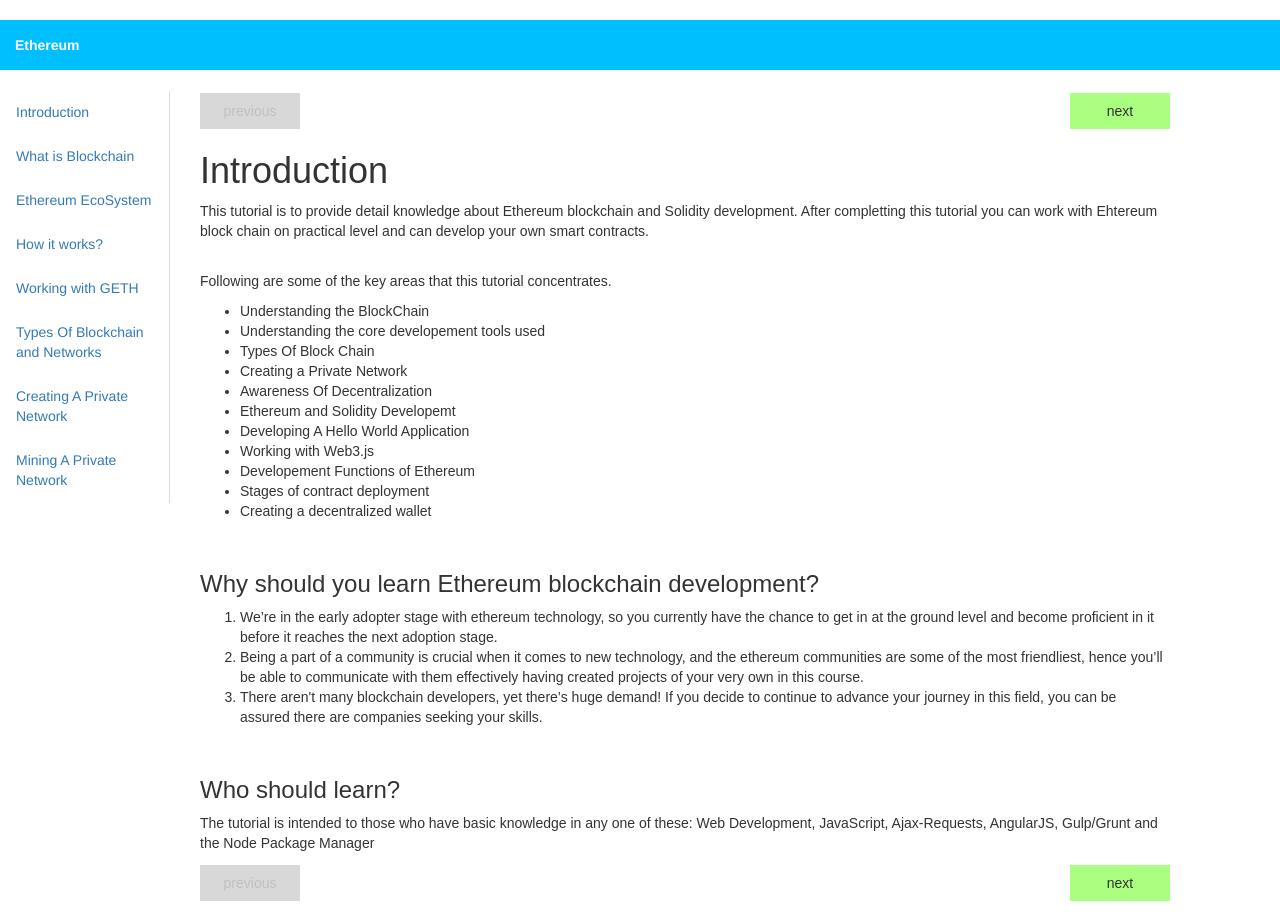
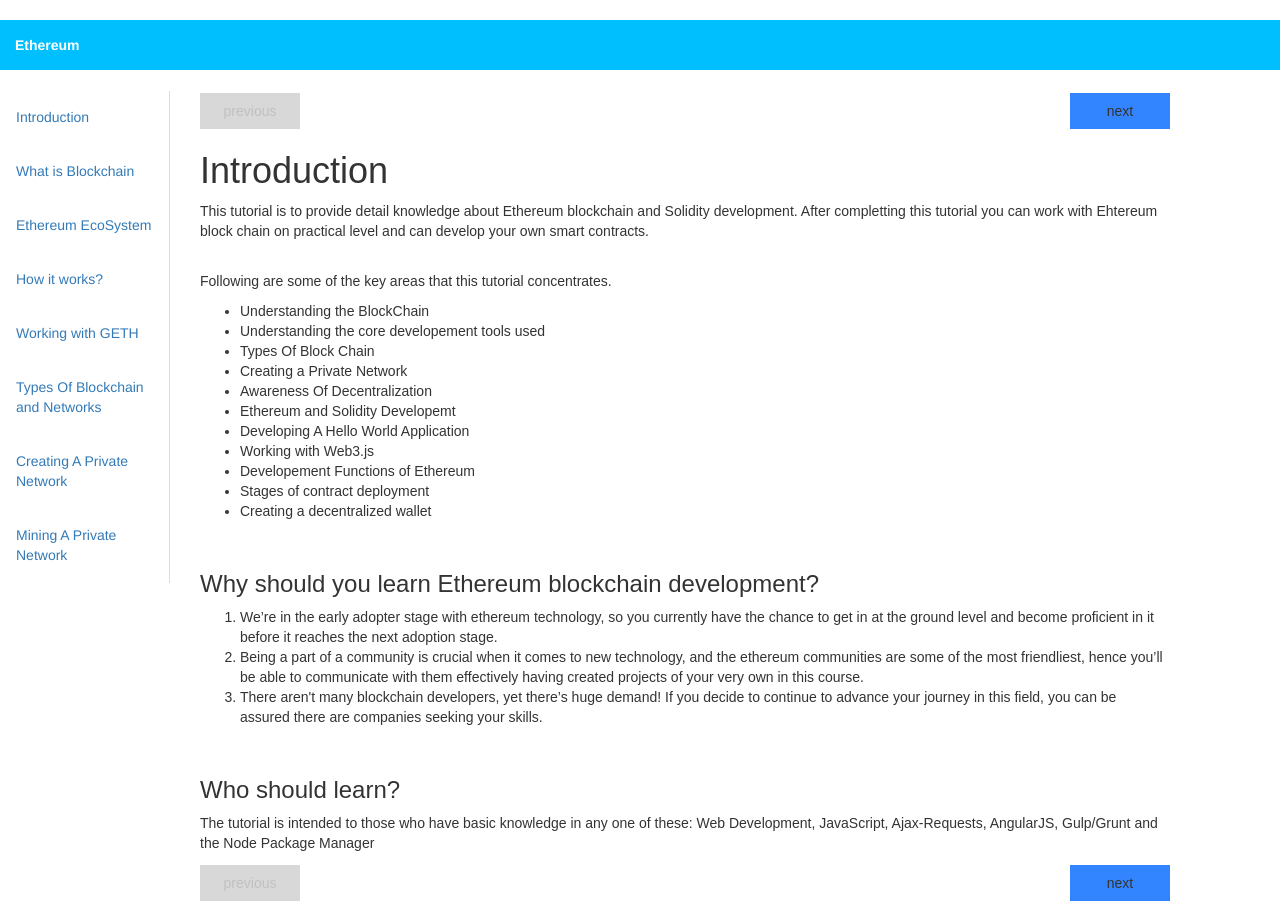
Before and after one commit to nagakedari/tutorial, an Angular app: page /intro in a window 1280 px wide. Built offline with nearby package versions, Linux system fonts and the light colour scheme.

Commit message:
Tab highlighting changes

```diff
--- a/src/app/chapters/chapters.component.html
+++ b/src/app/chapters/chapters.component.html
@@ -1,7 +1,9 @@
 <div class="tabbable tabs-left">
-  <ul class="nav nav-tabs">
+  <ul class="nav nav-tabs navbar-nav">
     <li *ngFor="let tab of ethereumTopicTabs; let i= index">
-      <a routerLink="{{tab.path}}" data-toggle="tab" (click)="selectedTab" [class.active]="i==selectedTabIndex">{{tab.name}}</a>
+      <a routerLinkActive routerLink="{{tab.path}}" data-toggle="tab" (click)="selectedTab(i)"
+      [style.backgroundColor]="i==selectedTabIndex?'#3385ff':''"
+      [style.color]="i==selectedTabIndex?'white':''">{{tab.name}}</a>
     </li>
   </ul>
 </div>
--- a/src/app/navigation/navigation.component.html
+++ b/src/app/navigation/navigation.component.html
@@ -5,6 +5,6 @@
   </div>
   <div class='w3-display-right'>
     <button [disabled]="!next" routerLink="../{{next}}" class="w3-btn"
-            [ngStyle]="{backgroundColor: next?'#aaff80' :'gray' }">next</button>
+            [ngStyle]="{backgroundColor: next?'#3385ff' :'gray' }">next</button>
   </div>
 </div>
--- a/src/styles.css
+++ b/src/styles.css
@@ -5,5 +5,5 @@
     padding-left: 130px;
     padding-right: 40px;
     padding-bottom: 40px;
-    font-family: Arial, Helvetica, sans-serif;
+    font-family: sans-serif;
 }
```
